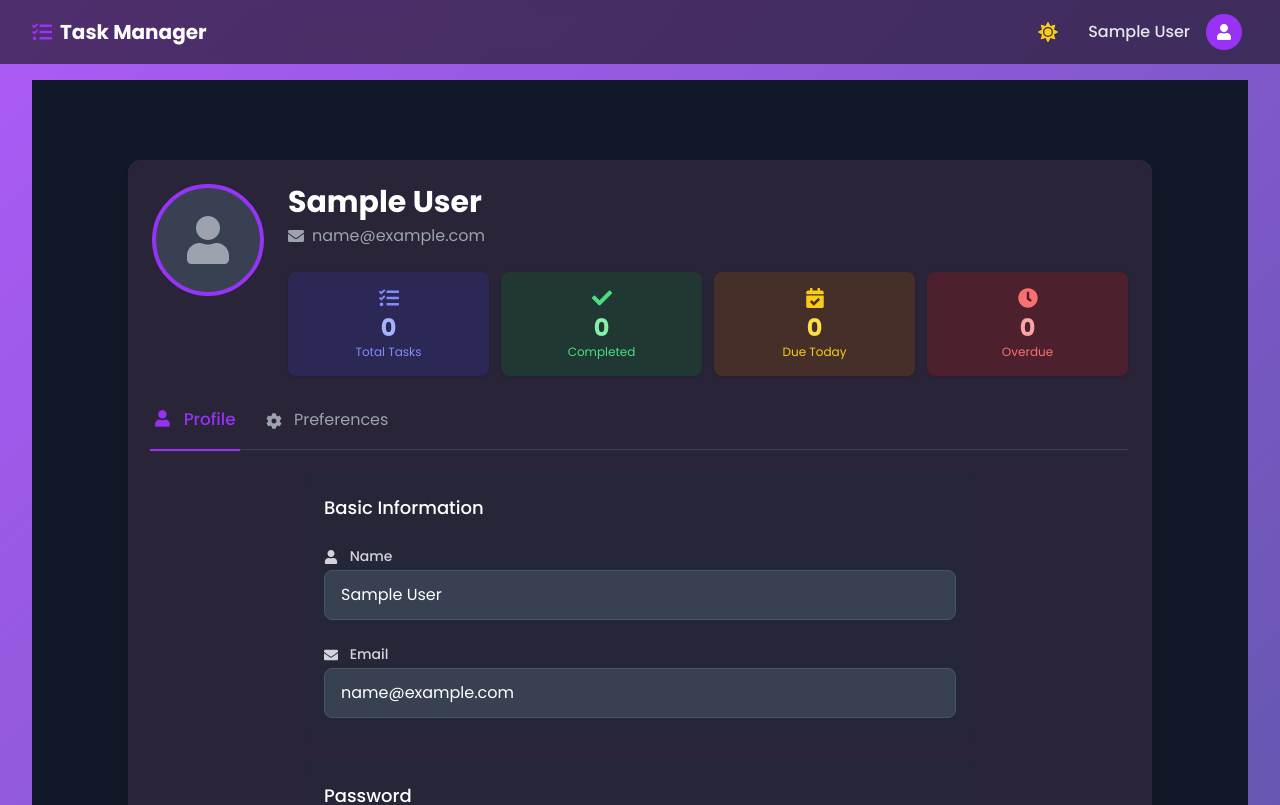
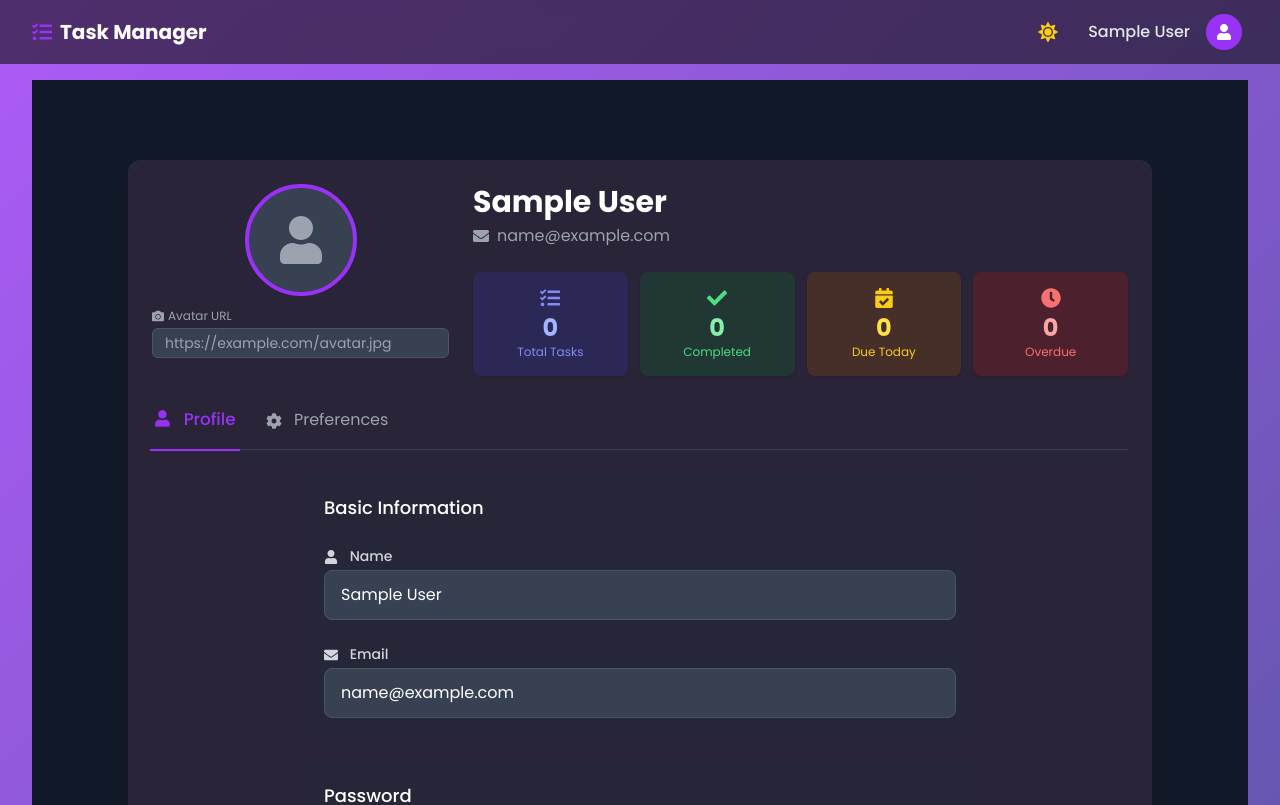
Before and after one commit to R-Tharanka/react-todo, a React (Create React App) app in the folder frontend/: page /profile in a window 1280 px wide. Shown: the top 805 px of the page. Built offline with nearby package versions, Linux system fonts and the light colour scheme; no server answers; sample sign-in values are in the browser's storage.

Commit message:
feat: update avatar handling to support URL input; remove file upload logic and add basic URL validation

```diff
--- a/frontend/src/pages/ProfilePage.js
+++ b/frontend/src/pages/ProfilePage.js
@@ -16,8 +16,7 @@ const ProfilePage = () => {
   const [activeTab, setActiveTab] = useState('profile');
   const [notificationsEnabled, setNotificationsEnabled] = useState(user?.preferences?.notifications || false);
   const [darkModePreference, setDarkModePreference] = useState(user?.preferences?.darkMode || 'system');
-  const [avatarFile, setAvatarFile] = useState(null);
-  const [avatarPreview, setAvatarPreview] = useState(user?.avatar || '');
+  // Use URL-based avatar only
 
   // Calculate task statistics
   const [taskStats, setTaskStats] = useState({
@@ -53,45 +52,29 @@ const ProfilePage = () => {
     }
   }, [tasks]);
 
-  // Handle avatar file upload
+  // Handle avatar URL change with basic validation
   const handleAvatarChange = (e) => {
-    const file = e.target.files[0];
-    if (!file) return;
+    const url = e.target.value;
+    setAvatar(url);
 
-    // Validate file type
-    const validImageTypes = ['image/jpeg', 'image/png', 'image/gif', 'image/webp'];
-    if (!validImageTypes.includes(file.type)) {
-      setError('Please select a valid image file (JPEG, PNG, GIF, or WEBP)');
-      return;
-    }
+    if (url) {
+      // Basic URL validation
+      const isValidUrl = /^(https?:\/\/)?([\w.-]+)\.([a-z]{2,})(\/\S*)?$/i.test(url);
 
-    // Validate file size (max 2MB)
-    const maxSize = 2 * 1024 * 1024; // 2MB
-    if (file.size > maxSize) {
-      setError('Image file size must be less than 2MB');
-      return;
-    }
+      if (isValidUrl) {
+        setSuccessMessage('Avatar URL updated. Save changes to confirm.');
+        setPasswordError(''); // Clear any previous errors
+      } else {
+        setPasswordError('Please enter a valid image URL');
+        setSuccessMessage('');
+      }
 
-    setAvatarFile(file);
-
-    // Create a preview URL for the image
-    const reader = new FileReader();
-    reader.onloadend = () => {
-      setAvatarPreview(reader.result);
-      // Clear any previous errors
-      setError('');
-      // Show success message
-      setSuccessMessage('Avatar preview updated. Save changes to confirm.');
-
-      // Clear success message after 3 seconds
+      // Clear messages after 3 seconds
       setTimeout(() => {
         setSuccessMessage('');
+        setPasswordError('');
       }, 3000);
-    };
-    reader.onerror = () => {
-      setError('Failed to read image file');
-    };
-    reader.readAsDataURL(file);
+    }
   };
 
   const handleSubmit = async (e) => {
@@ -110,7 +93,7 @@ const ProfilePage = () => {
     const userData = {
       name,
       email,
-      avatar: avatarFile ? avatarPreview : avatar,
+      avatar: avatar,
       preferences: {
         notifications: notificationsEnabled,
         darkMode: darkModePreference
@@ -144,24 +127,39 @@ const ProfilePage = () => {
         <div className="bg-white dark:bg-card-bg rounded-xl shadow-lg p-4 md:p-6 mb-8">
           {/* User header with avatar and name */}
           <div className="flex flex-col md:flex-row items-center md:items-start gap-6 mb-8 animate-fadeIn">
-            <div className="relative group">
-              <div className={`w-28 h-28 rounded-full bg-gray-200 dark:bg-gray-700 overflow-hidden flex items-center justify-center border-4 border-primary-purple group-hover:opacity-80 transition-opacity shadow-lg hover:shadow-xl transition-shadow ${avatarFile ? 'avatar-success' : 'animate-[profilePulse_2s_ease-in-out_infinite]'}`}>
-                {avatarPreview ? (
-                  <img src={avatarPreview} alt={name} className="w-full h-full object-cover" />
+            <div className="flex flex-col items-center gap-3">
+              <div className="w-28 h-28 rounded-full bg-gray-200 dark:bg-gray-700 overflow-hidden flex items-center justify-center border-4 border-primary-purple shadow-lg hover:shadow-xl transition-shadow animate-[profilePulse_2s_ease-in-out_infinite]">
+                {avatar ? (
+                  <img
+                    src={avatar}
+                    alt={name}
+                    className="w-full h-full object-cover"
+                    onError={(e) => {
+                      e.target.onerror = null;
+                      e.target.src = '';
+                      setAvatar('');
+                    }}
+                  />
                 ) : (
                   <FaUser size={48} className="text-gray-400" />
                 )}
               </div>
-              <label htmlFor="avatar-upload" className="absolute inset-0 flex items-center justify-center bg-black bg-opacity-40 rounded-full opacity-0 group-hover:opacity-100 transition-opacity cursor-pointer">
-                <FaCamera size={24} className="text-white" />
-              </label>
-              <input
-                type="file"
-                id="avatar-upload"
-                accept="image/*"
-                onChange={handleAvatarChange}
-                className="hidden"
-              />
+              <div className="w-full">
+                <div className="flex flex-col gap-1">
+                  <label className="text-xs text-gray-600 dark:text-gray-400 flex items-center">
+                    <FaCamera className="mr-1" /> Avatar URL
+                  </label>
+                  <div className="flex items-center">
+                    <input
+                      type="text"
+                      placeholder="https://example.com/avatar.jpg"
+                      value={avatar}
+                      onChange={handleAvatarChange}
+                      className="w-full px-3 py-1 text-sm border border-gray-300 dark:border-gray-600 rounded-md bg-white dark:bg-gray-700 text-gray-900 dark:text-white focus:outline-none focus:ring-2 focus:ring-primary-purple"
+                    />
+                  </div>
+                </div>
+              </div>
             </div>
 
             <div className="text-center md:text-left flex-1">
```
